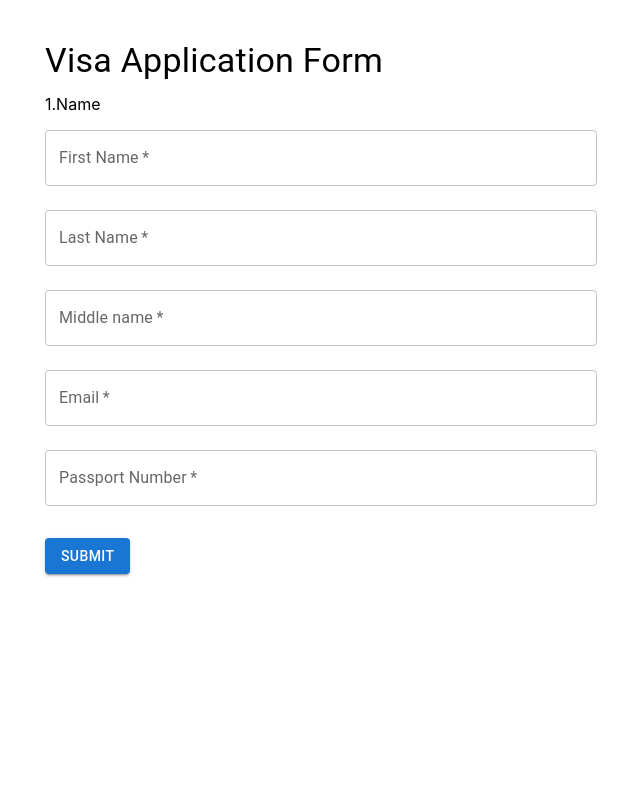
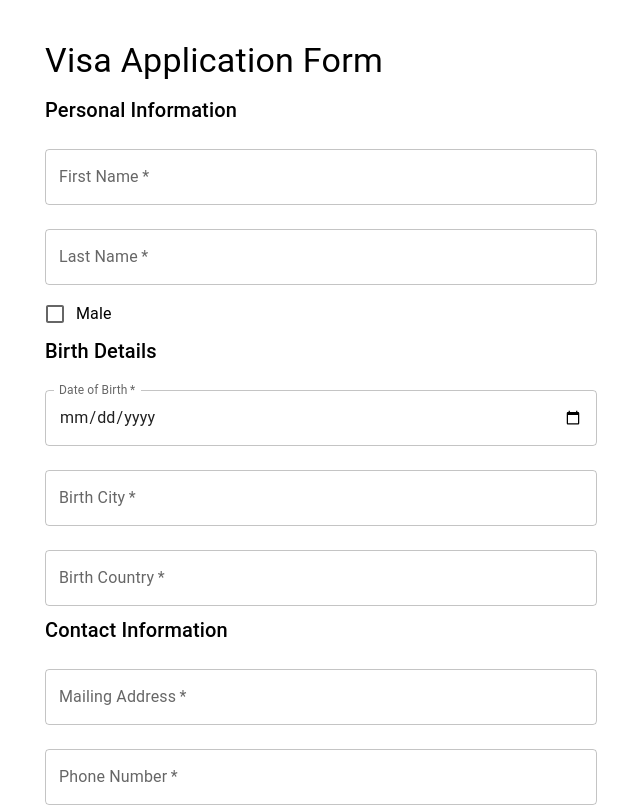
Before and after one commit to saidazimov720/React-16, a React (Create React App) app: page / in a window 1280 px wide. Shown: the top 807 px of the page, without its empty margins (319-959 px from the left). Built offline with nearby package versions, Linux system fonts and the light colour scheme.

Commit message:
add the new items

```diff
--- a/src/components/FormPage.tsx
+++ b/src/components/FormPage.tsx
@@ -1,15 +1,18 @@
 import React, { useState } from 'react';
 import { useNavigate } from 'react-router-dom';
-import { Container, TextField, Button, Typography, Box } from '@mui/material';
-import { title } from 'node:process';
+import { Container, TextField, Button, Typography, Box, FormControlLabel, Checkbox, Grid } from '@mui/material';
 
 interface FormData {
   firstName: string;
   lastName: string;
   email: string;
   passportNumber: string;
-  middleName: string;
-
+  gender: string;
+  dob: string;
+  birthCity: string;
+  birthCountry: string;
+  mailingAddress: string;
+  phoneNumber: string;
 }
 
 const FormPage: React.FC = () => {
@@ -18,16 +21,21 @@ const FormPage: React.FC = () => {
     lastName: '',
     email: '',
     passportNumber: '',
-    middleName: ''
+    gender: '',
+    dob: '',
+    birthCity: '',
+    birthCountry: '',
+    mailingAddress: '',
+    phoneNumber: '',
   });
 
   const navigate = useNavigate();
 
   const handleChange = (e: React.ChangeEvent<HTMLInputElement>) => {
-    const { name, value } = e.target;
+    const { name, value, type, checked } = e.target;
     setFormData({
       ...formData,
-      [name]: value,
+      [name]: type === 'checkbox' ? (checked ? 'Male' : 'Female') : value,
     });
   };
 
@@ -43,8 +51,9 @@ const FormPage: React.FC = () => {
           Visa Application Form
         </Typography>
         <form onSubmit={handleSubmit}>
-          <Box display={'-ms-flexbox'}>
-            <Box fontSize={title}>1.Name</Box>
+          <Typography variant="h6" gutterBottom>
+            Personal Information
+          </Typography>
           <TextField
             label="First Name"
             name="firstName"
@@ -63,16 +72,65 @@ const FormPage: React.FC = () => {
             required
             margin="normal"
           />
+          <FormControlLabel
+            control={<Checkbox name="gender" checked={formData.gender === 'Male'} onChange={handleChange} />}
+            label="Male"
+          />
+
+          <Typography variant="h6" gutterBottom>
+            Birth Details
+          </Typography>
           <TextField
-            label="Middle name"
-            name="middleName"
-            value={formData.middleName}
+            label="Date of Birth"
+            name="dob"
+            type="date"
+            value={formData.dob}
+            onChange={handleChange}
+            fullWidth
+            required
+            margin="normal"
+            InputLabelProps={{ shrink: true }}
+          />
+          <TextField
+            label="Birth City"
+            name="birthCity"
+            value={formData.birthCity}
             onChange={handleChange}
             fullWidth
             required
             margin="normal"
           />
-          </Box>
+          <TextField
+            label="Birth Country"
+            name="birthCountry"
+            value={formData.birthCountry}
+            onChange={handleChange}
+            fullWidth
+            required
+            margin="normal"
+          />
+
+          <Typography variant="h6" gutterBottom>
+            Contact Information
+          </Typography>
+          <TextField
+            label="Mailing Address"
+            name="mailingAddress"
+            value={formData.mailingAddress}
+            onChange={handleChange}
+            fullWidth
+            required
+            margin="normal"
+          />
+          <TextField
+            label="Phone Number"
+            name="phoneNumber"
+            value={formData.phoneNumber}
+            onChange={handleChange}
+            fullWidth
+            required
+            margin="normal"
+          />
           <TextField
             label="Email"
             name="email"
```
